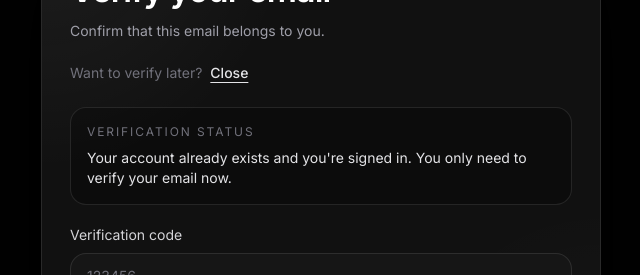
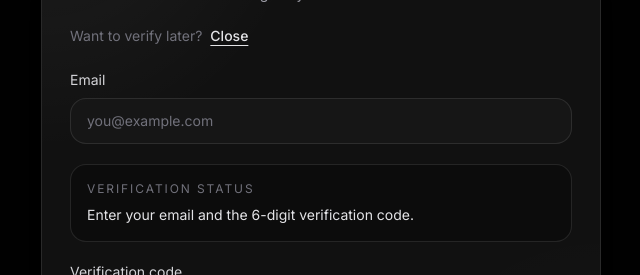
Before and after one commit to claudiogabrielabaca-bit/RAD, a Next.js app: page /verify-email in a window 1280 px wide. Shown: the part 241-516 px from the top of the page, without its empty margins (319-959 px from the left). Built offline with nearby package versions, Linux system fonts and the light colour scheme; no server answers; the database is empty.

Commit message:
Fix verify email empty email flow

```diff
--- a/src/app/components/rad/auth-modal.tsx
+++ b/src/app/components/rad/auth-modal.tsx
@@ -266,6 +266,16 @@ export default function AuthModal({
             : "";
 
         const formEmail = normalizeEmail(initialEmail || email);
+
+        if (meEmail && !formEmail) {
+          setEmail(meEmail);
+          setCurrentUserEmailVerified(
+            typeof json?.user?.emailVerified === "boolean"
+              ? json.user.emailVerified
+              : null
+          );
+          return;
+        }
 
         if (meEmail && formEmail && meEmail === formEmail) {
           setCurrentUserEmailVerified(
@@ -1131,6 +1141,17 @@ export default function AuthModal({
 
           {view === "verify-email" ? (
             <form onSubmit={handleVerifyEmail} className="mt-6 space-y-5">
+              <div>
+                <label className="mb-2 block text-sm text-zinc-300">Email</label>
+                <input
+                  type="email"
+                  value={email}
+                  onChange={(e) => setEmail(e.target.value)}
+                  placeholder="you@example.com"
+                  className="w-full rounded-2xl border border-white/10 bg-[#181818]/90 px-4 py-3 text-sm text-white outline-none transition placeholder:text-zinc-500 focus:border-white/20 focus:ring-2 focus:ring-white/10"
+                />
+              </div>
+
               <div className="rounded-2xl border border-white/10 bg-black/25 p-4">
                 <div className="text-xs uppercase tracking-[0.16em] text-zinc-500">
                   Verification status
@@ -1139,7 +1160,9 @@ export default function AuthModal({
                 <div className="mt-2 text-sm text-zinc-200">
                   {currentUserEmailVerified === true
                     ? "Your email is already verified."
-                    : "Your account already exists and you're signed in. You only need to verify your email now."}
+                    : email
+                      ? "Enter the 6-digit code sent to this email."
+                      : "Enter your email and the 6-digit verification code."}
                 </div>
 
                 {email ? (
```
